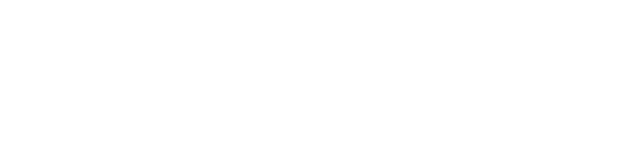
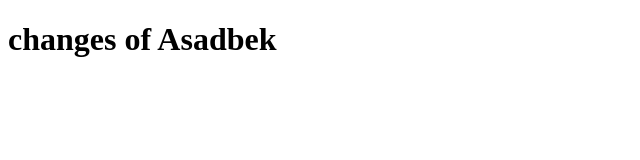
Before and after one commit to SabirovAsadbek8802/Robin, a plain HTML site: page index.html in a window 1280 px wide. Shown: the whole page, without its empty margins (0-640 px from the left). Drawn offline with Linux system fonts and the light colour scheme.

Commit message:
my changes

```diff
--- a/index.html
+++ b/index.html
@@ -6,6 +6,6 @@
     <title>Document</title>
 </head>
 <body>
-
+    <h1>changes of Asadbek</h1>
 </body>
 </html>
```
